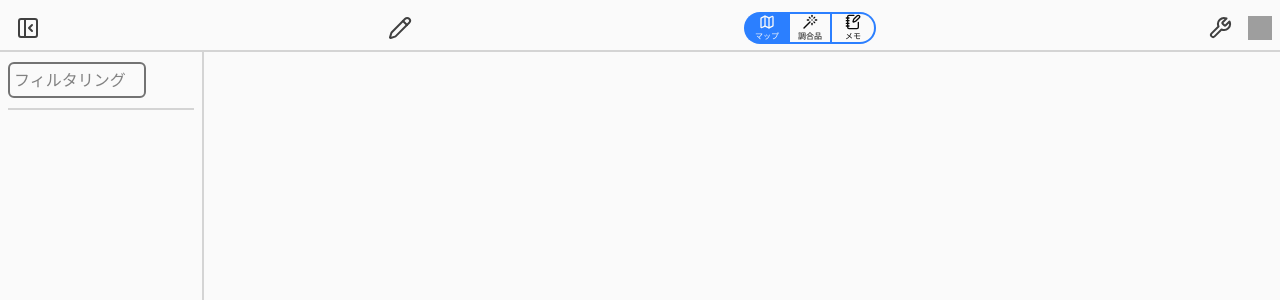
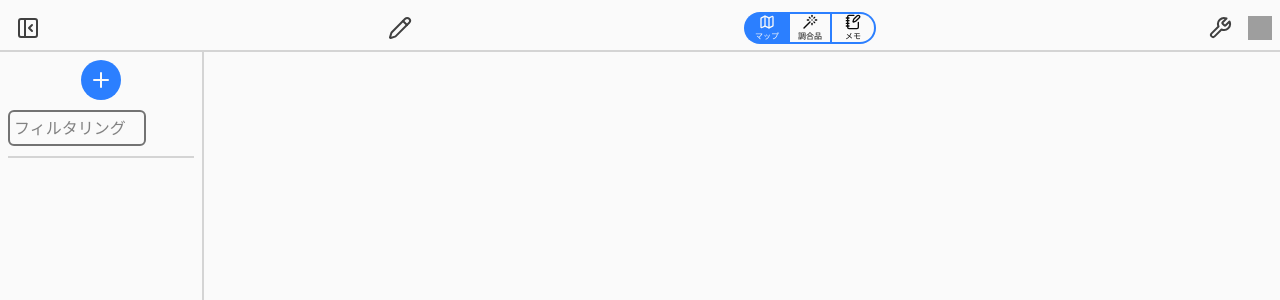
Before and after one commit to Telehakke/atelier-series-strategy-memo, a React (Vite) app: page / in a window 1280 px wide. Shown: the top 300 px of the page. Built offline with nearby package versions, Linux system fonts and the light colour scheme; grey boxes are pictures that could not be loaded.

Commit message:
Change code

```diff
--- a/src/models/dataClasses.ts
+++ b/src/models/dataClasses.ts
@@ -124,7 +124,7 @@ export class DrawingRange {
     constructor(value: number) {
         let validValue = value;
         if (value < DrawingRange.min) validValue = DrawingRange.min;
-        if (value > DrawingRange.max) validValue = DrawingRange.max;
+        if (value > DrawingRange.max) validValue = DrawingRange.min;
         this._value = validValue;
     }
 
--- a/src/views/gameMap/sub/gameMapListController.tsx
+++ b/src/views/gameMap/sub/gameMapListController.tsx
@@ -38,11 +38,9 @@ import TextField from "../../commons/textField";
 const GameMapListController = () => {
     const isReadonly = useAtomValue(isReadonlyAtom);
     const selectedGameMapId = useAtomValue(selectedGameMapIdAtom);
-    if (isReadonly) return <></>;
-    if (selectedGameMapId == null) return <></>;
 
     const HStack = ({ children }: { children: ReactNode }) => (
-        <div className="flex items-center gap-2">{children}</div>
+        <div className="flex items-center justify-center gap-2">{children}</div>
     );
 
     const VStack = ({ children }: { children: ReactNode }) => (
@@ -52,6 +50,8 @@ const GameMapListController = () => {
     return (
         <HStack>
             <AddGameMapButton />
+            {!isReadonly && selectedGameMapId != null && (
+                <>
                     <VStack>
                         <EditItemButton gameMapId={selectedGameMapId} />
                         <RemoveItemButton gameMapId={selectedGameMapId} />
@@ -64,6 +64,8 @@ const GameMapListController = () => {
                         <MoveItemUpButton gameMapId={selectedGameMapId} />
                         <MoveItemDownButton gameMapId={selectedGameMapId} />
                     </VStack>
+                </>
+            )}
         </HStack>
     );
 };
```
Also changed, not shown: package.json (+17 -17 lines), 6 other files (tests, documents, lock files or other folders). Lines whose indentation alone changed are shown as unchanged.
